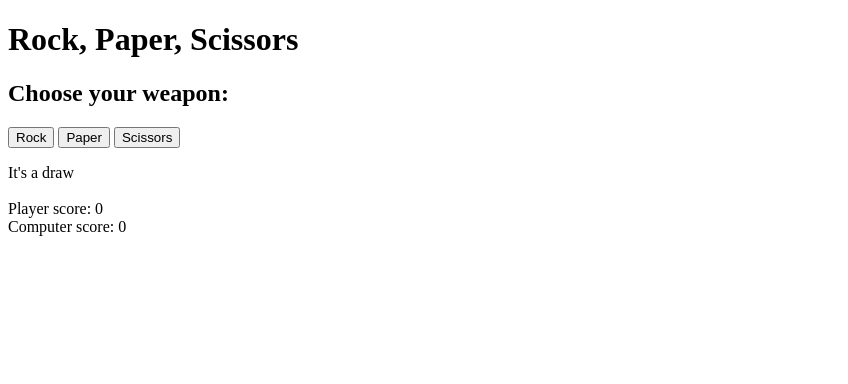
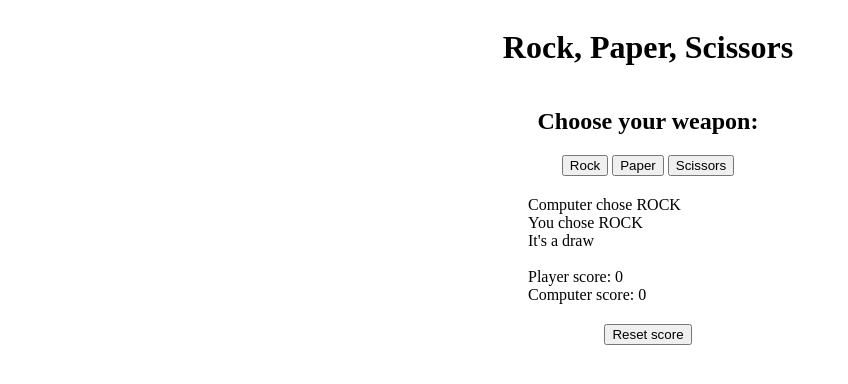
Before and after one commit to piraturosu/rps, a plain HTML site: page index.html in a window 1280 px wide. Both pictures are taken after a click on the button "Rock". Shown: the whole page, without its empty margins (0-848 px from the left). Drawn offline with Linux system fonts and the light colour scheme.

Commit message:
reset button and game error alert

```diff
--- a/6.js
+++ b/6.js
@@ -4,6 +4,7 @@ const GAME_RESULT = {
   WIN_COMPUTER: 2,
 };
 const resultKeys = Object.keys(GAME_RESULT);
+let message2;
 
 const OPTIONS = {
   ROCK: 0,
@@ -27,9 +28,7 @@ function rockPaperScissor(playerChoice) {
   const playerChoiceName = optionKeys[playerChoice];
   const computerChoiceName = optionKeys[computerChoice];
 
-  console.log(
-    `Computer chose\t${computerChoiceName}\nYou chose\t\t${playerChoiceName}`
-  );
+  message2 = `Computer chose\t${computerChoiceName}\nYou chose\t\t${playerChoiceName}`;
 
   if (playerChoice === computerChoice) {
     return GAME_RESULT.DRAW;
--- a/game.js
+++ b/game.js
@@ -6,10 +6,17 @@ const divResult = document.getElementById('result');
 const paragraph = document.getElementById('choice');
 
 function game(choice) {
+  if (typeof choice !== 'number' || !Number.isInteger(choice)) {
+    alert('Only numbers allowed');
+  }
+
+  if (choice < 0 || choice >= optionKeys.length) {
+    alert('Numbers can be only 0, 1 and 2');
+  }
   const result = rockPaperScissor(choice);
 
-  if (result === GAME_RESULT.WIN_PLAYER) score.PLAYER += 1;
-  else if (result === GAME_RESULT.WIN_COMPUTER) score.COMPUTER += 1;
+  if (result === GAME_RESULT.WIN_PLAYER) score.PLAYER++;
+  else if (result === GAME_RESULT.WIN_COMPUTER) score.COMPUTER++;
   // else return;
 
   let message;
@@ -19,9 +26,18 @@ function game(choice) {
   else if (result === GAME_RESULT.WIN_COMPUTER) message = 'Computer wins!';
 
   divResult.innerText =
+    message2 +
+    '\n' +
     message +
     '\n\nPlayer score: \t' +
     score.PLAYER +
     '\nComputer score: ' +
     score.COMPUTER;
 }
+
+function resetScore() {
+  if (score.PLAYER === 0 && score.COMPUTER === 0) return;
+  score.PLAYER = 0;
+  score.COMPUTER = 0;
+  divResult.innerText = `Player score: ${score.PLAYER}\n Computer score: ${score.COMPUTER}`;
+}
--- a/index.html
+++ b/index.html
@@ -5,18 +5,38 @@
     <meta name="viewport" content="width=device-width, initial-scale=1.0" />
     <title>Rock, Paper, Scissors</title>
   </head>
-  <body>
+  <body
+    style="
+      display: flex;
+      justify-content: top;
+      align-items: center;
+      flex-direction: column;
+      height: 100%;
+      width: 100%;
+    "
+  >
     <header>
       <h1>Rock, Paper, Scissors</h1>
     </header>
-    <div>
+    <div
+      style="
+        height: 15rem;
+        width: 15rem;
+        display: flex;
+        flex-direction: column;
+        justify-items: center;
+        align-items: center;
+      "
+    >
       <h2>Choose your weapon:</h2>
-      <button id="btnRock" onclick="game(0)">Rock</button>
-      <button id="btnPaper" onclick="game(1)">Paper</button>
-      <button id="btnScissors" onclick="game(2)">Scissors</button>
+      <div>
+        <button id="btnRock" onclick="game(0)">Rock</button>
+        <button id="btnPaper" onclick="game(1)">Paper</button>
+        <button id="btnScissors" onclick="game(2)">Scissors</button>
+      </div>
+      <div id="result" style="width: 100%; margin: 19.92px 0 19.92px 0"></div>
+      <button id="btnScissors" onclick="resetScore()">Reset score</button>
     </div>
-    <p id="choice"></p>
-    <div id="result"></div>
   </body>
   <script src="6.js"></script>
   <script src="game.js"></script>
```
Also changed, not shown: todo.txt.
